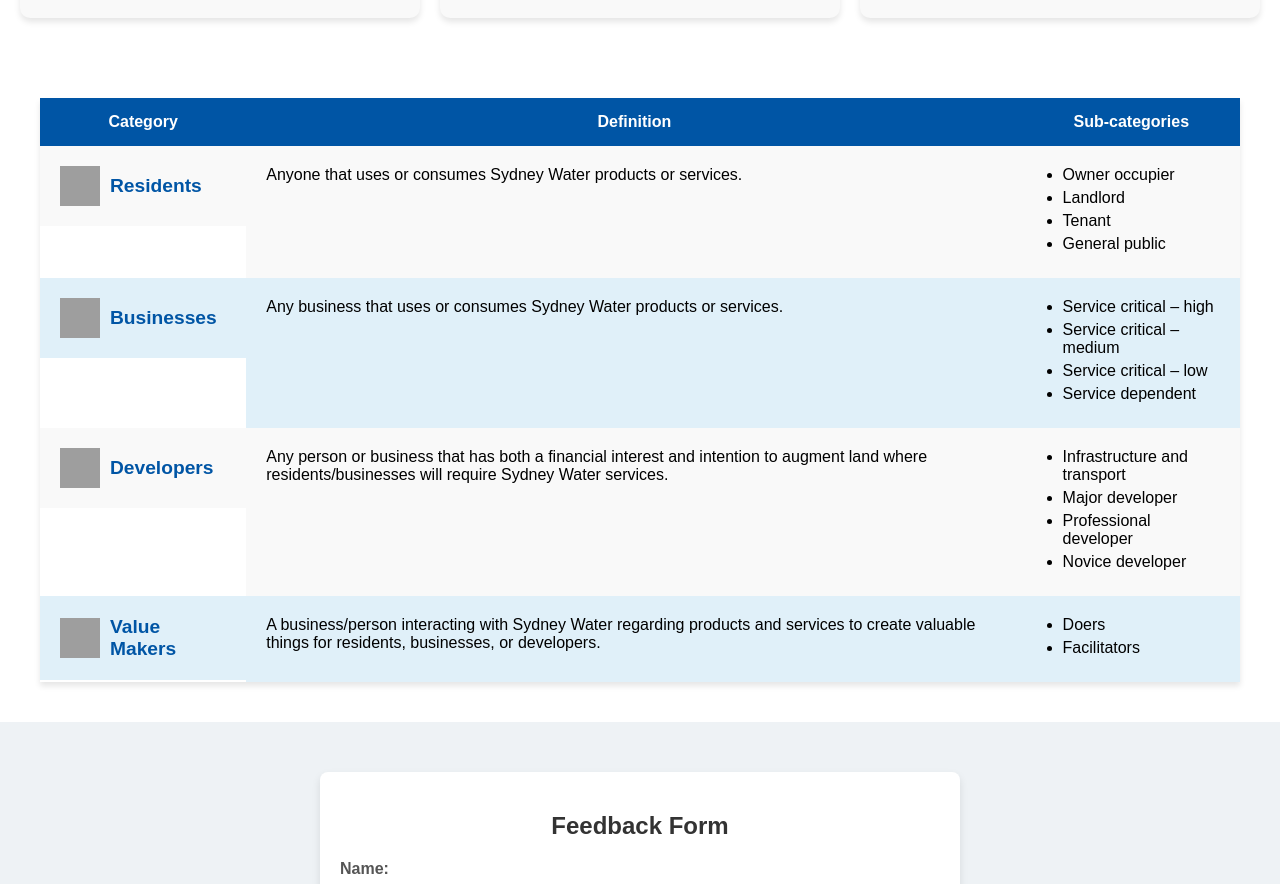
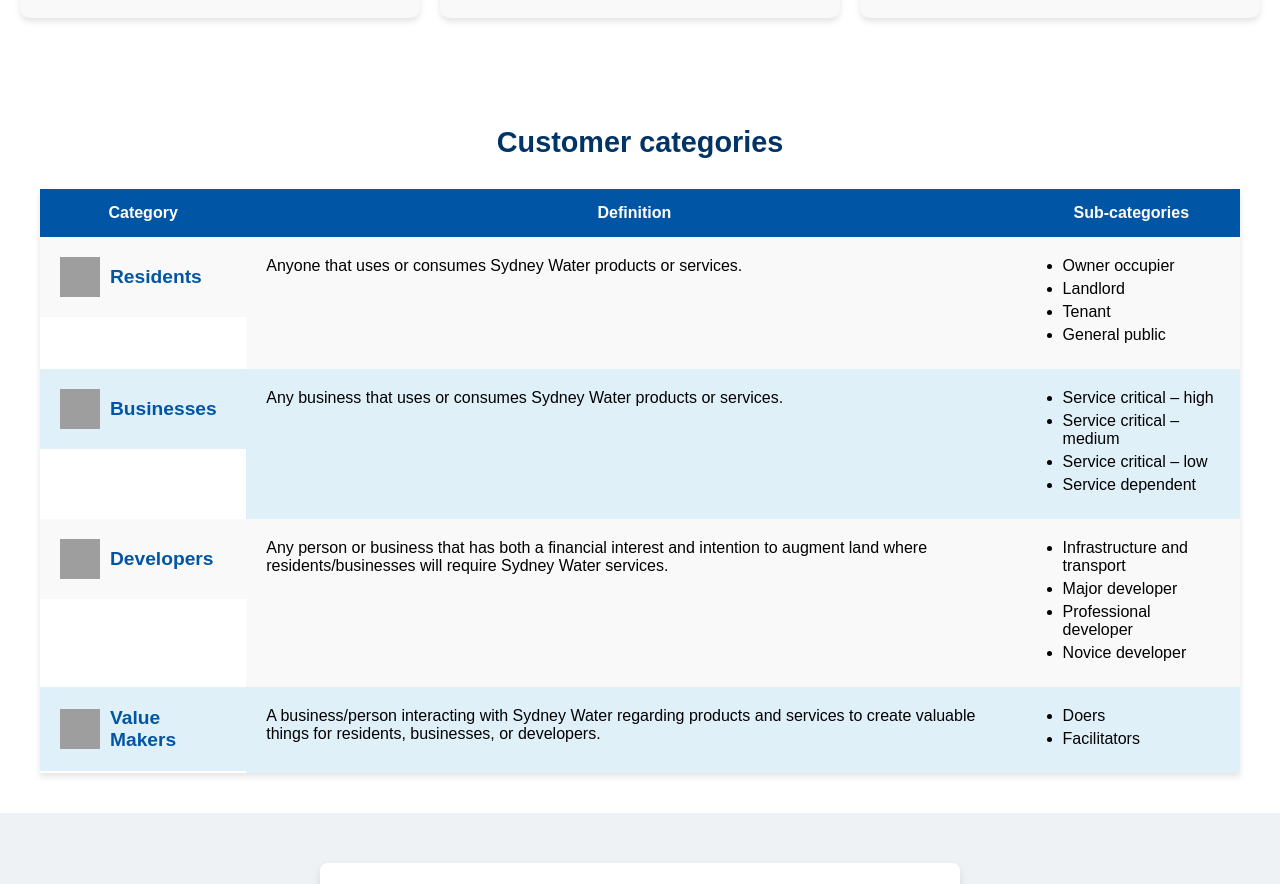
Before and after one commit to SasinduYomal/ITP, a React (Create React App) app in the folder frontend/: page / in a window 1280 px wide. Shown: the part 2540-3424 px from the top of the page. Built offline with nearby package versions, Linux system fonts and the light colour scheme; grey boxes are pictures that could not be loaded.

Commit message:
Edit CustomerCategories Page

```diff
--- a/frontend/src/App.css
+++ b/frontend/src/App.css
@@ -156,7 +156,12 @@
     background-color: #ffffff;
     text-align: left;
 }
-
+.categories-table h3{
+    color: #003366;
+    font-size: 1.8em;
+    margin-bottom: 30px;
+    text-align: center;
+}
 table {
     width: 100%;
     border-collapse: collapse;
--- a/frontend/src/Componets/CustomerEngagement/CustomerCategories.js
+++ b/frontend/src/Componets/CustomerEngagement/CustomerCategories.js
@@ -4,6 +4,7 @@
 const CustomerCategories = () => {
     return (
         <section className="categories-table">
+            <h3>Customer categories</h3>
             <table>
                 <thead>
                     <tr>
```
